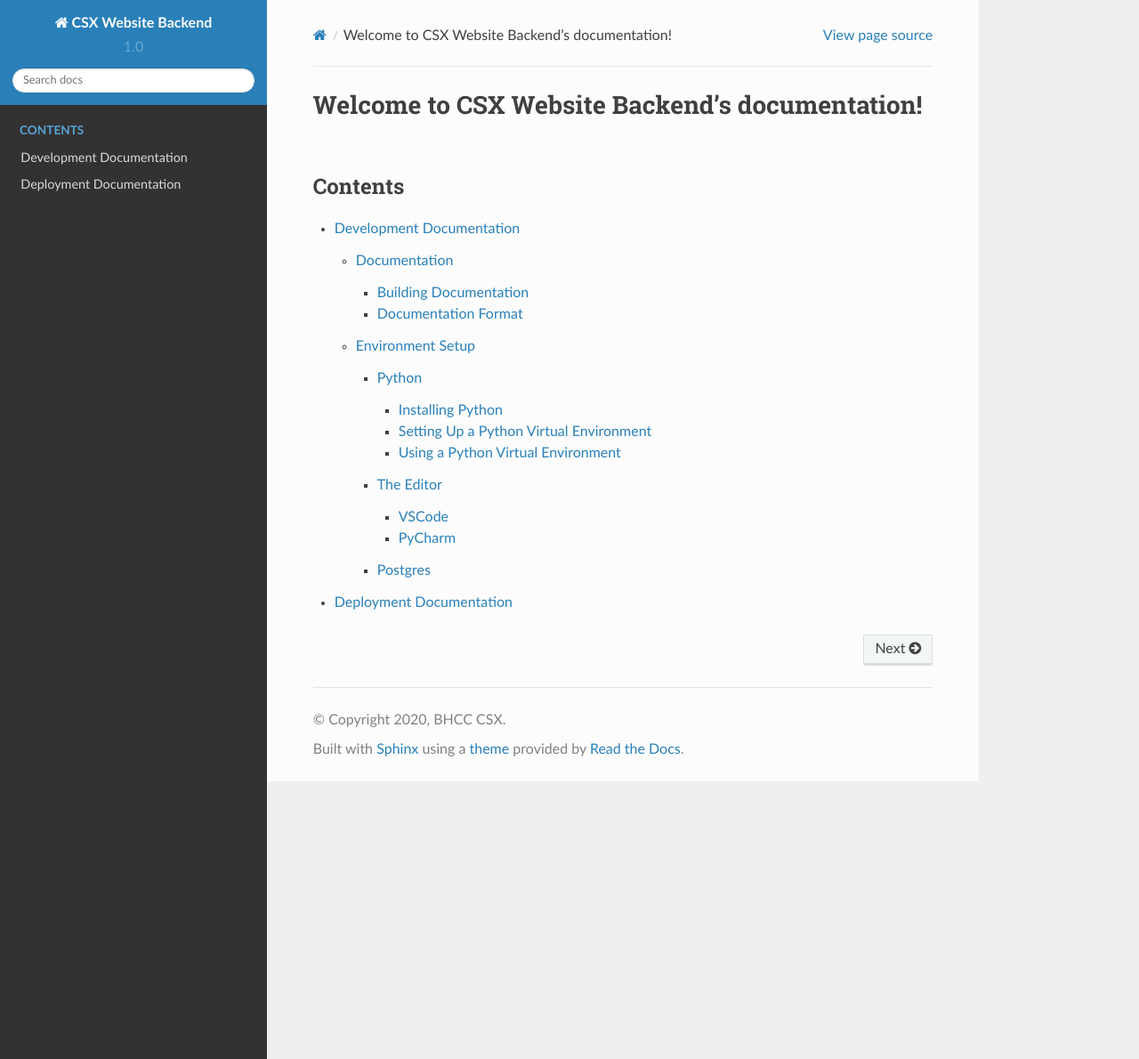
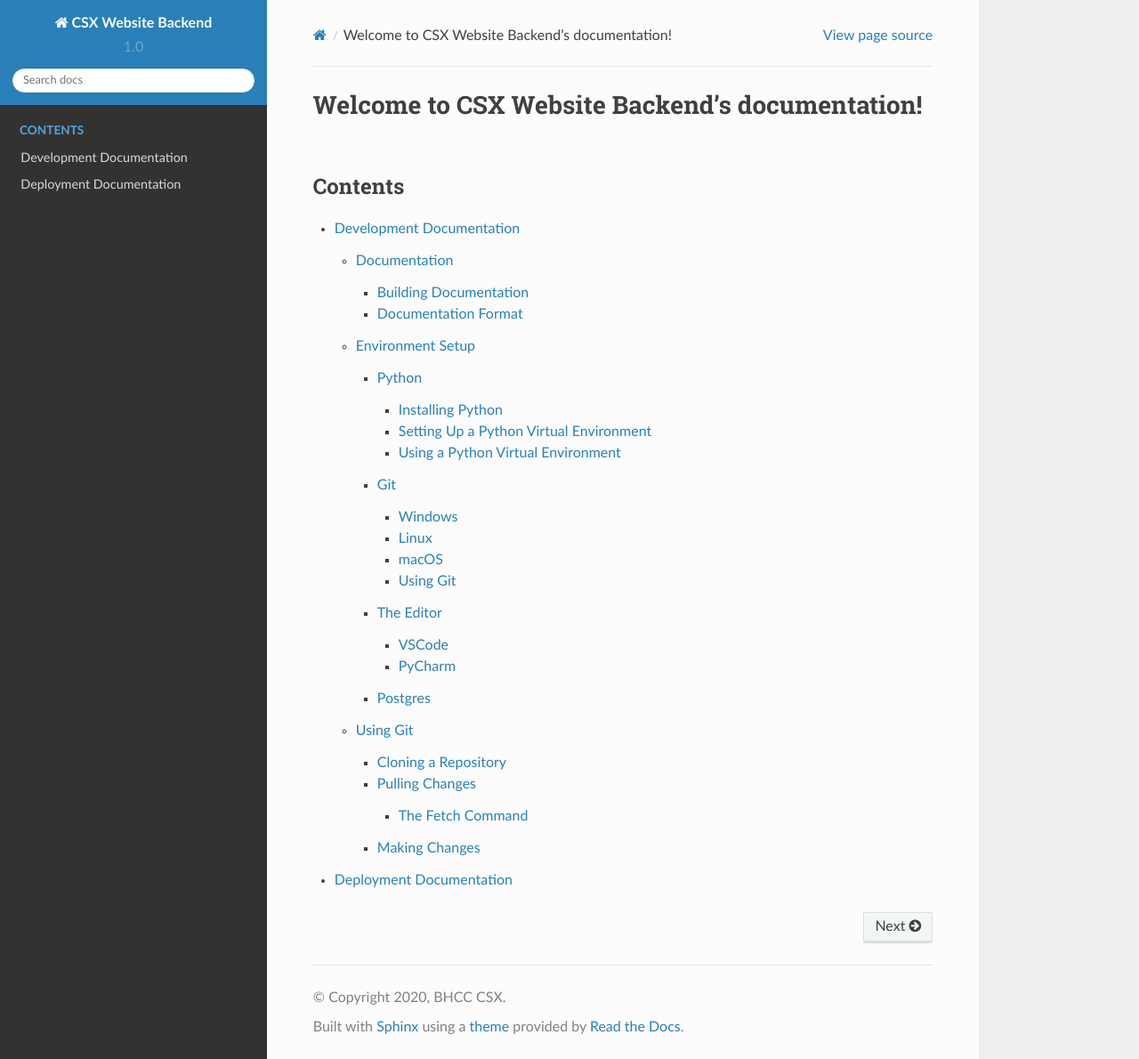
Before and after one commit to BHCC-CSX/csx-website-backend, a Sphinx documentation site: the page built from docs/index.md, in a window 1280 px wide and 1190 px high. Shown: the whole window at 89% size. Built offline with Sphinx 7.4.7 and the Read the Docs theme 2.0.0, drawn with Linux system fonts in a browser that asks for light colours; some of the changed lines change nothing that is shown.

Commit message:
Add some git documentation to docs.

````diff
--- a/docs/development/environment-setup.md
+++ b/docs/development/environment-setup.md
@@ -3,6 +3,7 @@ Getting setup to develop for the CSX website backend is relatively simple. There
 basic requirements.
 
 * [Python 3.6+](#python)
+* [Git](#git)
 * [An IDE/Editor to write code in](#the-editor)
 * [Postgres](#postgres)
   * This can be locally hosted, or can be on Google Cloud SQL. We will include documentation for both.
@@ -48,7 +49,7 @@ version of Ubuntu. To do this run the following command
 $ apt search ^python3.[0-9]$
 ```
  This command will search the package repositories and return all the python version packages that are available for you to install.
- If to install one of the available packages just run `apt-get install ` followed by the package name. You can then verify the installation
+ If to install one of the available packages just run `sudo apt-get install ` followed by the package name. You can then verify the installation
  by running `python3.x` where `x` represents the compatible minor version that you installed.
 
  ```eval_rst
@@ -99,6 +100,68 @@ While the venv is active, you can run python using the `python` command, regardl
 
 To deactivate the venv, simply run the command `deactivate`.
 
+## Git
+This project is developed using Git for version control. Git allows multiple people to work on the same
+project without getting in each other's way, and makes tracking and reversing changes simple.
+
+### Windows
+#### Installing Git
+The Git windows installer can be found at [git-scm.com](https://git-scm.com). The installation is very simple,
+just keep all the default settings in the installer, and you'll be good to go.
+
+Once git is installed, you will want to run the following commands either in  Git Bash or in Command Prompt
+to set some global git settings.
+
+```
+$ git config --global user.name "FIRST_NAME LAST_NAME"
+$ git config --global user.email "MY_NAME@example.com"
+```
+
+### Linux
+Installing git on Ubuntu is a very simple process. All you need to do is open up a terminal window
+and run the following commands:
+
+```bash
+$ sudo apt-get install git
+```
+
+Once installed you will want to run the some commands to set global git settings.
+
+```bash
+$ git config --global user.name "Your Name"
+$ git config --global user.email "youremail@yourdomain.com"
+```
+
+### macOS
+Depending on your version of macOS, you might already have git installed. To check, open a terminal
+window and run the following command:
+```bash
+$ git --version
+```
+
+If you get a see `git version x.xx.xx` come up, that means that it is already installed. If not, you will
+have to install it yourself.
+
+Just like on windows you can find the Git Installer for mac at [git-scm.com](https://git-scm.com). Just download and run the
+installer.
+
+Once installed (or after you have verified that it came preinstalled) you will want to run the following commands
+to set some global settings.
+
+```bash
+$ git config --global user.name "Your Name"
+$ git config --global user.email "youremail@yourdomain.com"
+```
+
+### Using Git
+Git is a command line tool for managing git repositories. However, just because it is a command line
+tool does not mean that you have to use it in the command line. There are many GUI Git clients out there
+that make working with git very user friendly.
+
+You can find a list of Git GUI clients on the [GUI Clients page at git-scm.com](https://git-scm.com/downloads/guis).
+
+For more information about using git, checkout our [Git Help Documentation](development/git_help.md).
+
 ## The Editor
 The two most common editors you will likely come across for python are VSCode and PyCharm, though you can
 use anything you want to write python code.
@@ -111,41 +174,41 @@ PyCharm is a Python IDE made by the same people that make the popular Java IDE I
 PyCharm runs on the same code base as IntelliJ, meaning if you are familiar with the layout and
 workings of IntelliJ, you will be right at home with PyCharm.
 
-There are three versions of PyCharm available. Community, Pro, and Edu.
+There are two versions of PyCharm available. Community and Pro.
 
-Both Community and Edu are free, however Pro is a paid product.
+The Community edition is free while the Pro version is a paid product.
 
 ```eval_rst
-+------------------------------------------+-------------+-------+-------+
-| Feature                                  | Community   | Edu   | Pro   |
-+==========================================+=============+=======+=======+
-| IntelliJ Based Editor                    | Y           | Y     | Y     |
-+------------------------------------------+-------------+-------+-------+
-| Built in Debugger and Test runner        | Y           | Y     | Y     |
-+------------------------------------------+-------------+-------+-------+
-| Intelligent Refactoring and Navigation   | Y           | Y     | Y     |
-+------------------------------------------+-------------+-------+-------+
-| Code Inspection                          | Y           | Y     | Y     |
-+------------------------------------------+-------------+-------+-------+
-| VCS (Git) Support                        | Y           | Y     | Y     |
-+------------------------------------------+-------------+-------+-------+
-| Scientific Tools                         | N           | N     | Y     |
-+------------------------------------------+-------------+-------+-------+
-| Web Dev (WebStorm Features Bundled)      | N           | N     | Y     |
-+------------------------------------------+-------------+-------+-------+
-| Python Web Frameworks                    | N           | N     | Y     |
-+------------------------------------------+-------------+-------+-------+
-| Python Performance Profiler              | N           | N     | Y     |
-+------------------------------------------+-------------+-------+-------+
-| Remote Development                       | N           | N     | Y     |
-+------------------------------------------+-------------+-------+-------+
-| Database & SQL Support                   | N           | N     | Y     |
-+------------------------------------------+-------------+-------+-------+
++------------------------------------------+-------------+-------+
+| Feature                                  | Community   | Pro   |
++==========================================+=============+=======+
+| IntelliJ Based Editor                    | Y           | Y     |
++------------------------------------------+-------------+-------+
+| Built in Debugger and Test runner        | Y           | Y     |
++------------------------------------------+-------------+-------+
+| Intelligent Refactoring and Navigation   | Y           | Y     |
++------------------------------------------+-------------+-------+
+| Code Inspection                          | Y           | Y     |
++------------------------------------------+-------------+-------+
+| VCS (Git) Support                        | Y           | Y     |
++------------------------------------------+-------------+-------+
+| Scientific Tools                         | N           | Y     |
++------------------------------------------+-------------+-------+
+| Web Dev (WebStorm Features Bundled)      | N           | Y     |
++------------------------------------------+-------------+-------+
+| Python Web Frameworks                    | N           | Y     |
++------------------------------------------+-------------+-------+
+| Python Performance Profiler              | N           | Y     |
++------------------------------------------+-------------+-------+
+| Remote Development                       | N           | Y     |
++------------------------------------------+-------------+-------+
+| Database & SQL Support                   | N           | Y     |
++------------------------------------------+-------------+-------+
 ```
 
 Though PyCharm Pro is a paid product, you can apply for a Student license for free [here](https://www.jetbrains.com/student/).
 If you plan to use PyCharm it is a good idea to get the free license to have access to the extra features that Pro provides, however
-the community or Edu versions would work just fine.
+the community version would work just fine.
 
 #### Configuring your PyCharm Installation
 _Coming Soon_
--- /dev/null
+++ b/docs/development/git_help.md
@@ -0,0 +1,32 @@
+# Using Git
+Git is a command line tool for managing git repositories. However, just because it is a command line
+tool does not mean that you have to use it in the command line. There are many GUI Git clients out there
+that make working with git very user friendly.
+
+You can find a list of Git GUI clients on the [GUI Clients page at git-scm.com](https://git-scm.com/downloads/guis).
+
+## Cloning a Repository
+Cloning (downloading) a repository (also called a repo), can be done in the command line, by first navigating to the
+directory where you want the repository's files to go. Then running the following command.
+
+```bash
+$ git clone REPO_URL
+```
+
+Where `REPO_URL` is the url of the repository that you wish to clone. Once cloned, you will have an exact copy of
+the repository as it was the moment you cloned it.
+
+## Pulling Changes
+So, now you have a copy of the repository, but some one has made a change, and you don't see it on
+your computer. To get these changes synced to your computer you run the `git pull` command, which is
+like the clone command, except it only downloads the changes that have been made since the last time you pulled (or cloned).
+
+### The Fetch Command
+In using GUI clients or googling around, you will likely come across mentions of the `git fetch` command. On
+the surface, the fetch command seems to do the same thing that the pull command does. However, they are slightly different.
+
+The fetch command will get information from the remote repository about changes that have happened since the last time you pulled/fetched/cloned
+but it will not actually download the changes, so will not affect your working files.
+
+## Making Changes
+This is the fun part. We get to write code, and share it with everyone!
--- a/docs/development/index.md
+++ b/docs/development/index.md
@@ -5,4 +5,5 @@
 
     documentation
     environment-setup
+    git_help
 ```
````
